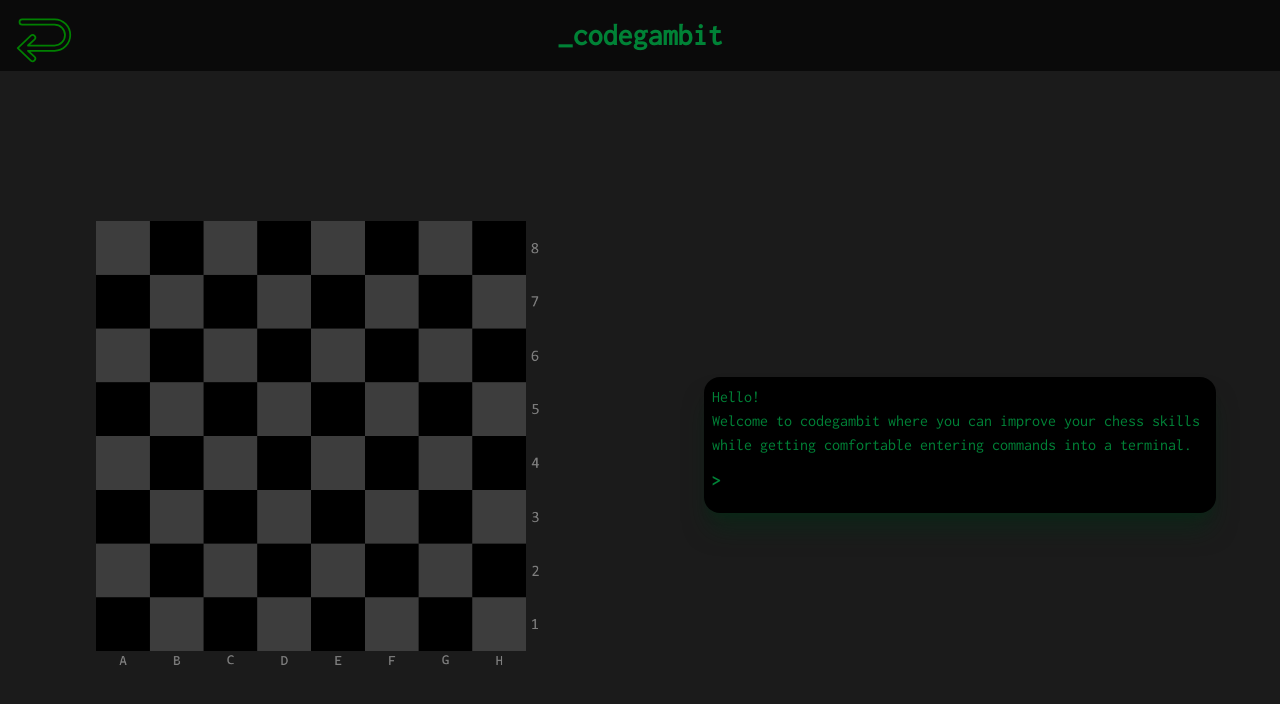
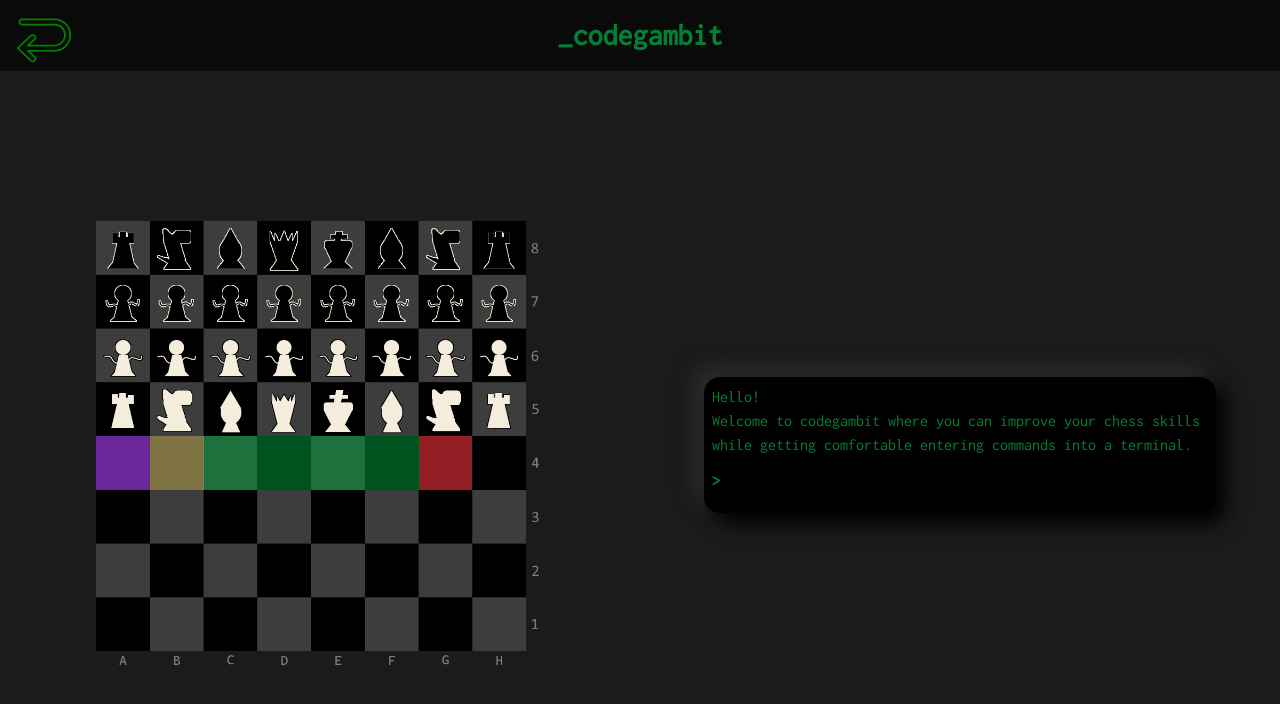
Before and after one commit to joshbacon/codegambit, a React (Vite) app: page /play in a window 1280 px wide. Shown: the top 704 px of the page. Built offline with nearby package versions, Linux system fonts and the light colour scheme.

Commit message:
implemented board functionality

```diff
--- a/src/components/board.tsx
+++ b/src/components/board.tsx
@@ -1,8 +1,153 @@
-import board from '../assets/images/boards/wboardDark.png';
+import wbDark from '../assets/images/boards/wboardDark.png';
+import wbLight from '../assets/images/boards/wboardLight.png';
+import wbPurple from '../assets/images/boards/wboardPurple.png';
+import wbBlue from '../assets/images/boards/wboardBlue.png';
+import wbGreen from '../assets/images/boards/wboardGreen.png';
+import wbOrange from '../assets/images/boards/wboardOrange.png';
+import bbDark from '../assets/images/boards/bboardDark.png';
+import bbLight from '../assets/images/boards/bboardLight.png';
+import bbPurple from '../assets/images/boards/bboardPurple.png';
+import bbBlue from '../assets/images/boards/bboardBlue.png';
+import bbGreen from '../assets/images/boards/bboardGreen.png';
+import bbOrange from '../assets/images/boards/bboardOrange.png';
 
-function Board() {
+import p from '../assets/images/pieces/bp.png';
+import n from '../assets/images/pieces/bn.png';
+import b from '../assets/images/pieces/bb.png';
+import r from '../assets/images/pieces/br.png';
+import q from '../assets/images/pieces/bq.png';
+import k from '../assets/images/pieces/bk.png';
+
+import P from '../assets/images/pieces/wp.png';
+import N from '../assets/images/pieces/wn.png';
+import B from '../assets/images/pieces/wb.png';
+import R from '../assets/images/pieces/wr.png';
+import Q from '../assets/images/pieces/wq.png';
+import K from '../assets/images/pieces/wk.png';
+
+function Board(state: string, playingAs: string, selected: string, previousMove: string, validMoves: string[], mateSquare: string) {
+
+    let boardTheme: string = playingAs == 'w' ? wbDark : bbDark;
+    const theme: string = '';
+    switch (theme) {
+        case 'light':
+            boardTheme = playingAs == 'w' ? wbLight : bbLight;
+            break;
+        case 'purple':
+            boardTheme = playingAs == 'w' ? wbPurple : bbPurple;
+            break;
+        case 'blue':
+            boardTheme = playingAs == 'w' ? wbBlue : bbBlue;
+            break;
+        case 'green':
+            boardTheme = playingAs == 'w' ? wbGreen : bbGreen;
+            break;
+        case 'orange':
+            boardTheme = playingAs == 'w' ? wbOrange : bbOrange;
+            break;
+        default:
+            boardTheme = playingAs == 'w' ? wbDark : bbDark;
+    }
+
+    function mapWhiteToBlack(value: string) {
+        let newValue: string = '1';
+        if (value == '1') newValue = '8';
+        else if (value == '2') newValue = '7';
+        else if (value == '3') newValue = '6';
+        else if (value == '4') newValue = '5';
+        else if (value == '5') newValue = '4';
+        else if (value == '6') newValue = '3';
+        else if (value == '7') newValue = '2';
+        else if (value == '8') newValue = '1';
+        return newValue;
+    }
+
+    const boardRows: string[] = state.split(' ')[0].split('/');
+    const pieceData: { [id: string]: string } = {};
+    for (let r: number = 0; r < boardRows.length; r++) {
+        let counter: number = 0;
+        for (let c: number = 0; c < boardRows[r].length; c++) {
+            if (isNaN(Number(boardRows[r][c]))) {
+                if (playingAs == 'w'){
+                    pieceData[`${r+1}${c+1+counter}`] = boardRows[r].charAt(c);
+                } else {
+                    pieceData[mapWhiteToBlack(`${r+1}`)+mapWhiteToBlack(`${c+1+counter}`)] = boardRows[r].charAt(c);
+                }
+            } else {
+                counter += Number(boardRows[r][c])-1;
+            }
+        }
+    }
+
+    function pieceLookup(piece: string) {
+        switch (piece) {
+            case 'p': return p;
+            case 'P': return P;
+            case 'r': return r;
+            case 'R': return R;
+            case 'n': return n;
+            case 'N': return N;
+            case 'B': return B;
+            case 'b': return b;
+            case 'Q': return Q;
+            case 'q': return q;
+            case 'K': return K;
+            case 'k': return k;
+        }
+    }
+
     return <div className="relative w-[70%] aspect-square">
-        <img src={board} className="absolute w-full" />
+        <img src={boardTheme} draggable={false} className="-z-10 absolute w-full drag" />
+        <div className='w-[96%] h-[96%] grid grid-cols-8 grid-rows-8 place-items-center'>
+            {
+                Object.entries(pieceData).map(([key, value]) => {
+                    return <img
+                        key={key}
+                        src={pieceLookup(value)}
+                        draggable={false}
+                        className={`z-20 w-9/10 aspect-square row-start-${key.split('')[0]} col-start-${key.split('')[1]}`}
+                    />
+                })
+            }
+            {
+                selected ?
+                    <div className={`
+                        bg-purple-600 opacity-50 w-full h-full
+                        row-start-${playingAs == 'w' ? selected.split('')[0] : mapWhiteToBlack(selected.split('')[0])}
+                        col-start-${playingAs == 'w' ? selected.split('')[1] : mapWhiteToBlack(selected.split('')[1])}
+                    `}
+                    /> : null
+            }
+            {
+                previousMove ?
+                    <div className={`
+                        bg-amber-200 opacity-50 w-full h-full
+                        row-start-${playingAs == 'w' ? previousMove.split('')[0] : mapWhiteToBlack(previousMove.split('')[0])}
+                        col-start-${playingAs == 'w' ? previousMove.split('')[1] : mapWhiteToBlack(previousMove.split('')[1])}
+                    `}
+                    /> : null
+            }
+            {
+                validMoves.length > 0 ?
+                    Object.entries(validMoves).map(([key, value]) => {
+                        return <div key={key} className={`
+                            bg-green-600 opacity-50 w-full h-full
+                            row-start-${playingAs == 'w' ? value.split('')[0] : mapWhiteToBlack(value.split('')[0])}
+                            col-start-${playingAs == 'w' ? value.split('')[1] : mapWhiteToBlack(value.split('')[1])}
+                        `}
+                        />
+                    }) : null
+            }
+            {
+                mateSquare ?
+                    <div className={`
+                        bg-red-600 opacity-50 w-full h-full
+                        row-start-${playingAs == 'w' ? mateSquare.split('')[0] : mapWhiteToBlack(mateSquare.split('')[0])}
+                        col-start-${playingAs == 'w' ? mateSquare.split('')[1] : mapWhiteToBlack(mateSquare.split('')[1])}
+                    `}
+                    /> : null
+            }
+        </div>
     </div>
 }
 
--- a/src/components/terminal.tsx
+++ b/src/components/terminal.tsx
@@ -2,10 +2,12 @@
 
 function Terminal() {
 
-    return <div className="flex flex-col  p-2 w-4/5 text-green-700 bg-black rounded-2xl shadow-xl shadow-green-950/50">
-        <table className="flex-1 h-full">
-            <tr><td>Hello!</td></tr>
-            <tr><td>Welcome to codegambit where you can improve your chess skills while getting comfortable entering commands into a terminal.</td></tr>
+    return <div className="flex flex-col p-2 w-4/5 text-green-700 bg-black rounded-2xl shadow-[10px_10px_20px_0_black,-10px_-10px_20px_0_rgba(64,64,64,0.5)]">
+        <table className="flex-1 h-[150rem]">
+            <tbody>
+                <tr><td>Hello!</td></tr>
+                <tr><td>Welcome to codegambit where you can improve your chess skills while getting comfortable entering commands into a terminal.</td></tr>
+            </tbody>
         </table>
         <div className="flex items-center">
             <h1 className="text-1xl font-bold">{'>'}</h1>
--- a/src/pages/singleplayer.tsx
+++ b/src/pages/singleplayer.tsx
@@ -7,7 +7,7 @@ function SinglePlayer() {
     return <div className="flex flex-col gap-5 w-screen h-screen justify-around items-center">
         { NavHeader('singleplayer') }
         <section className="h-full grid grid-cols-2 place-items-center">
-            <Board></Board>
+            { Board('rnbqkbnr/pp1ppppp/8/2p5/4P3/8/PPPP1PPP/RNBQKBNR', 'w', '84', '43', ['75', '66', '57', '48'], '14') }
             <Terminal></Terminal>
         </section>
     </div>
```
Also changed, not shown: src/models/gamestate.tsx (added, +8 -0 lines).
